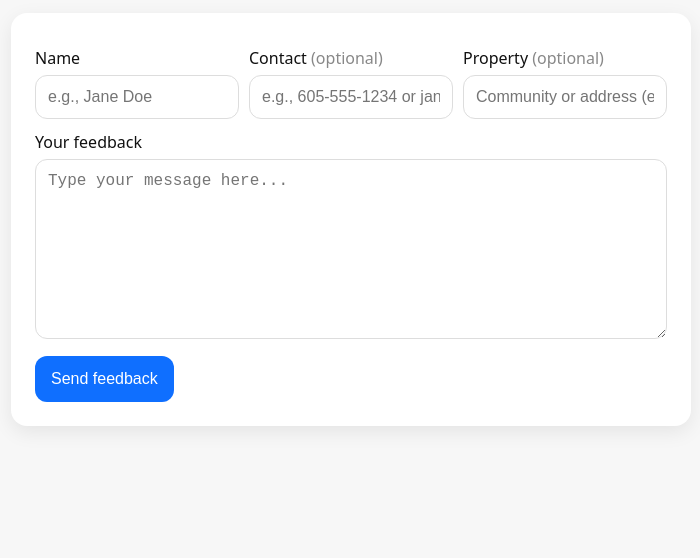
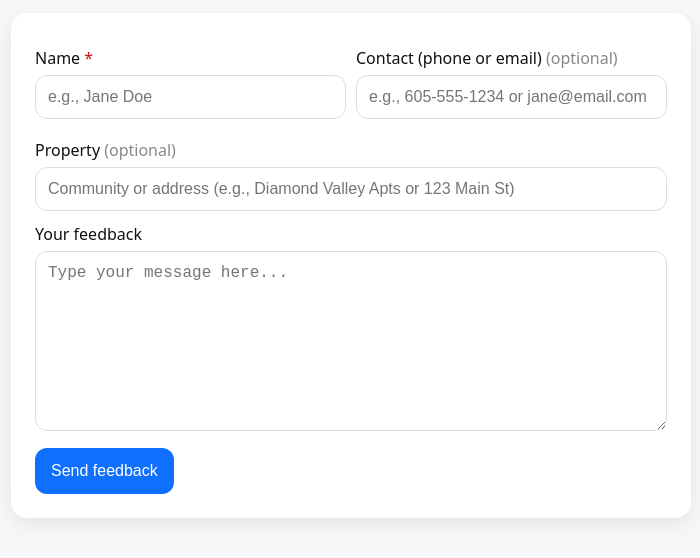
Before and after one commit to Roy-G1/feedback.yourrentalsolution.com, a plain HTML site: page feedback.html in a window 1280 px wide. Shown: the part 368-926 px from the top of the page, without its empty margins (289-989 px from the left). Before the commit the page ends 834 px from the top, so only its background shows below. Drawn offline with Linux system fonts and the light colour scheme.

Commit message:
Update feedback.html

```diff
--- a/feedback.html
+++ b/feedback.html
@@ -17,10 +17,13 @@
   .card{background:#fff;border-radius:16px;box-shadow:0 6px 20px rgba(0,0,0,.08);padding:20px}
   @media(min-width:480px){.card{padding:24px}}
   label{display:block;margin:10px 0 6px}
+  .req{color:#d11111;margin-left:4px}  /* red asterisk */
   textarea{width:100%;max-width:100%;min-height:180px;padding:12px;border:1px solid #ddd;border-radius:12px;font-size:16px}
   input[type=text]{width:100%;max-width:100%;padding:12px;border:1px solid #ddd;border-radius:12px;font-size:16px}
   .row{display:grid;gap:10px}
-  @media(min-width:720px){.row{grid-template-columns:1fr 1fr 1fr}}
+  /* On wide screens: two columns; Property will span both */
+  @media(min-width:720px){.row{grid-template-columns:1fr 1fr}}
+  .span-2{grid-column:1 / -1}
   .actions{margin-top:12px}
   .btn{appearance:none;border:0;border-radius:12px;padding:14px 16px;cursor:pointer;
        font-size:16px;background:#0f6fff;color:#fff}
@@ -49,20 +52,20 @@
       <!-- honeypot -->
       <input type="text" name="_honey" style="display:none">
 
-      <!-- MOVED TO TOP & requirement changes -->
+      <!-- Name & Contact (row 1), Property full-width (row 2) -->
       <div class="row">
         <div>
-          <label for="name">Name</label>
-          <input id="name" type="text" name="Name" required placeholder="e.g., Jane Doe">
+          <label for="name">Name<span class="req">*</span></label>
+          <input id="name" type="text" name="Name" required placeholder="e.g., Jane Doe" aria-required="true">
         </div>
 
         <div>
-          <label for="contact">Contact <span style="color:#888">(optional)</span></label>
+          <label for="contact">Contact (phone or email) <span style="color:#888">(optional)</span></label>
           <input id="contact" type="text" name="Best contact"
                  placeholder="e.g., 605-555-1234 or jane@email.com">
         </div>
 
-        <div>
+        <div class="span-2">
           <label for="property">Property <span style="color:#888">(optional)</span></label>
           <input id="property" type="text" name="Property"
                  placeholder="Community or address (e.g., Diamond Valley Apts or 123 Main St)">
```
